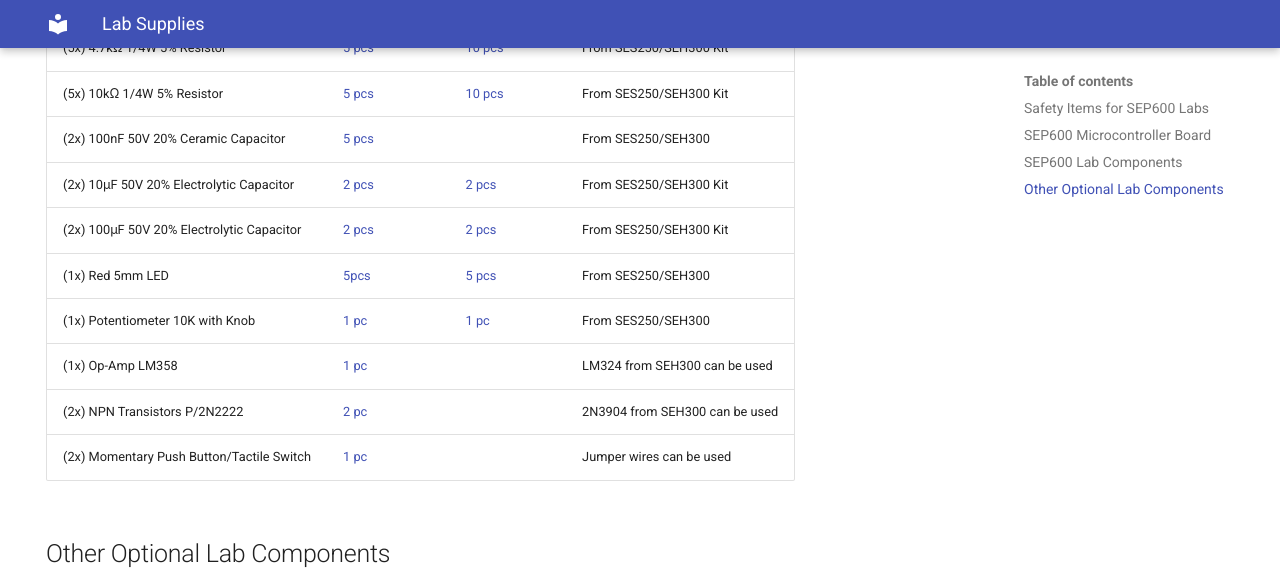
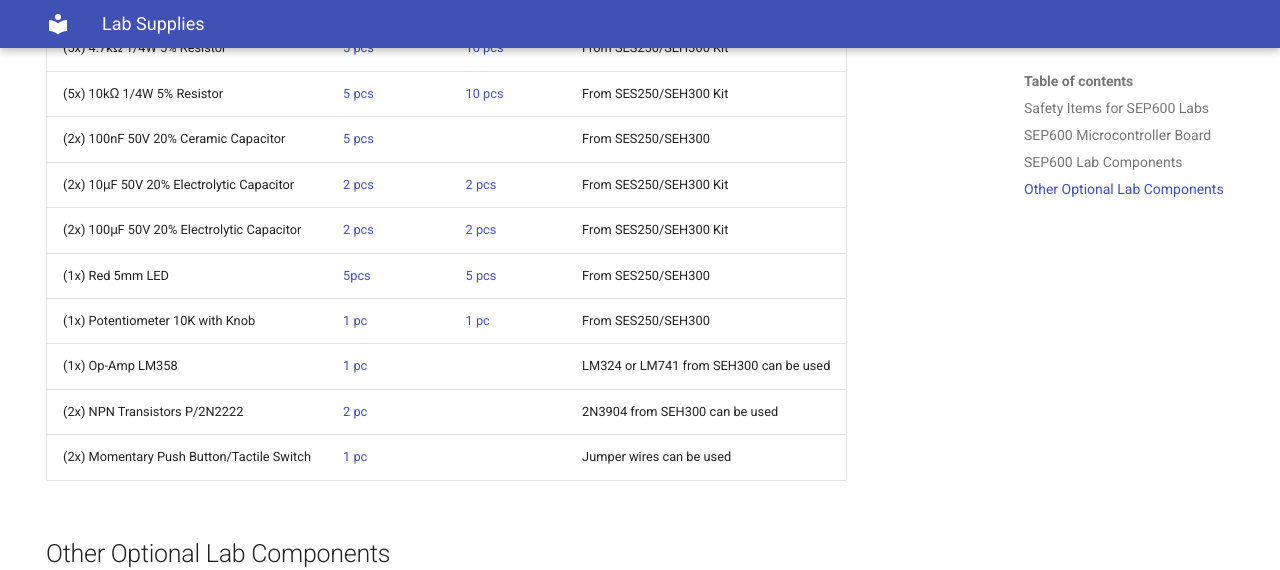
Before and after one commit to Seneca-BSA/Lab-Manual, an MkDocs documentation site: the page built from docs/SEP600/lab-supplies.md, in a window 1280 px wide and 900 px high, scrolled down 1827 px. Shown: the top 570 px of the window. Built offline with MkDocs 1.6.1 and Material for MkDocs 9.7.7, drawn with Linux system fonts in a browser that asks for light colours.

Commit message:
updated sep600 lab2

```diff
--- a/docs/SEP600/lab-supplies.md
+++ b/docs/SEP600/lab-supplies.md
@@ -48,7 +48,7 @@ Also included on the list are some of the places you can purchase the items. The
 | (2x) 100μF 50V 20% Electrolytic Capacitor | [2 pcs](https://www.canadarobotix.com/products/1087) | [2 pcs](https://secure.sayal.com/STORE4/prodetails.php?SKU=233058) | From SES250/SEH300 Kit |
 | (1x) Red 5mm LED | [5pcs](https://www.canadarobotix.com/products/706) | [5 pcs](https://secure.sayal.com/STORE4/prodetails.php?SKU=205842) | From SES250/SEH300 |
 | (1x) Potentiometer 10K with Knob | [1 pc](https://www.canadarobotix.com/products/553) | [1 pc](https://secure.sayal.com/STORE4/prodetails.php?SKU=260634) | From SES250/SEH300 |
-| (1x) Op-Amp LM358 | [1 pc](https://www.canadarobotix.com/products/621) | | LM324 from SEH300 can be used |
+| (1x) Op-Amp LM358 | [1 pc](https://www.canadarobotix.com/products/621) | | LM324 or LM741 from SEH300 can be used |
 | (2x) NPN Transistors P/2N2222 | [2 pc](https://www.canadarobotix.com/products/1633) | | 2N3904 from SEH300 can be used |
 | (2x) Momentary Push Button/Tactile Switch | [1 pc](https://www.canadarobotix.com/products/854) | | Jumper wires can be used |
 
```
Also changed, not shown: docs/SEP600/lab2.md (+1 -1 lines).
